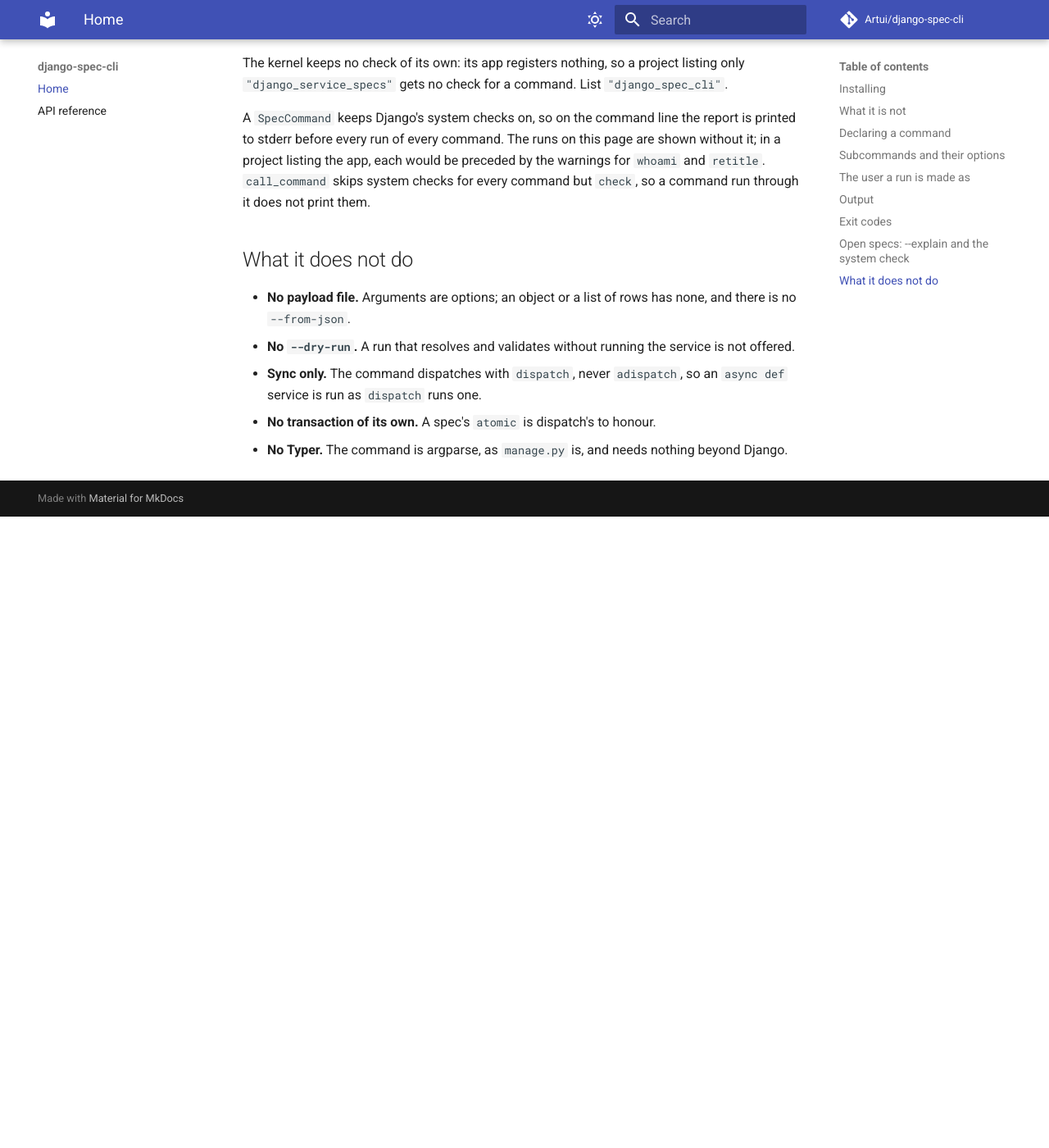
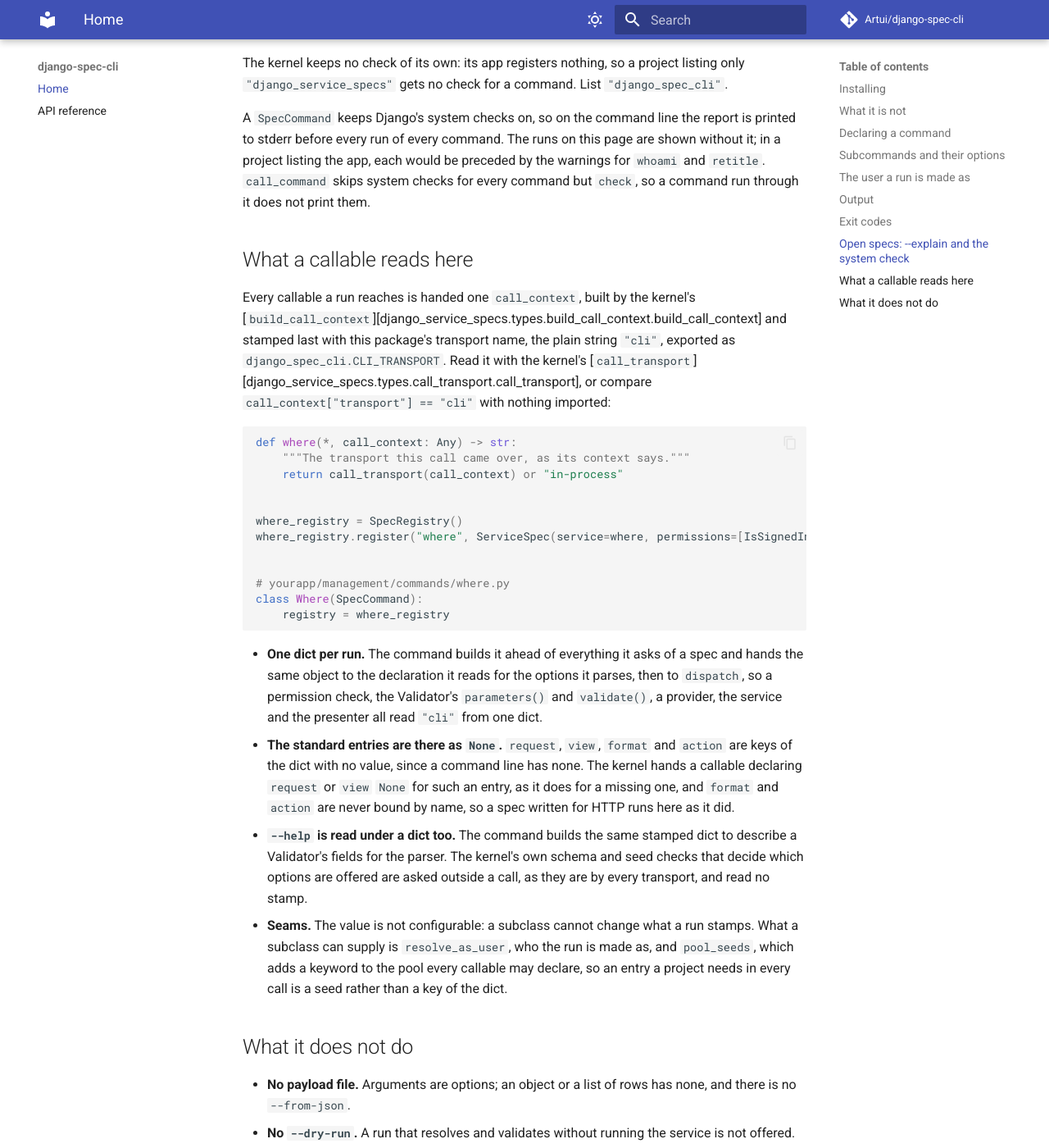
Before and after one commit to Artui/django-spec-cli, an MkDocs documentation site: the page built from docs/index.md, in a window 1280 px wide and 1400 px high, scrolled down 6870 px. Shown: the whole window at 82% size. Built offline with MkDocs 1.6.1 and Material for MkDocs 9.7.7, drawn with Linux system fonts in a browser that asks for light colours; comment, search, counter and statistics services are not loaded; before the commit the page ends 7500 px from its top, so only the background shows below that.

Commit message:
Stamp the cli transport on every context a run builds
A SpecCommand handed dispatch no call_context, so a callable reading the
transport key saw a missing one, which the kernel reads as an in-process
caller. The command now builds one dict through build_call_context, stamped
with the new CLI_TRANSPORT, ahead of the declaration it reads for its options
and hands the same dict to dispatch. The floor on django-service-specs rises
to 0.29.0, with the lock at 0.29.0.

Co-Authored-By: Claude Sonnet 5.5 <noreply@anthropic.com>

````diff
--- a/django_spec_cli/__init__.py
+++ b/django_spec_cli/__init__.py
@@ -11,11 +11,13 @@ from django_spec_cli.render.render_table import render_table
 from django_spec_cli.render.wants_table import wants_table
 from django_spec_cli.report.unguarded_message import unguarded_message
 from django_spec_cli.spec_command import SpecCommand
+from django_spec_cli.types.cli_transport import CLI_TRANSPORT
 from django_spec_cli.types.exit_code import ExitCode
 from django_spec_cli.version import __version__
 
 __all__ = [
     "__version__",
+    "CLI_TRANSPORT",
     "ExitCode",
     "ParameterDescriptor",
     "SpecCommand",
--- a/docs/examples/commands.py
+++ b/docs/examples/commands.py
@@ -1,5 +1,6 @@
-"""A registry served as a management command, a command that looks its user up by username, and
-a command serving a spec the kernel refuses as declared.
+"""A registry served as a management command, a command that looks its user up by username, a
+command whose service reads the transport it is called over, and a command serving a spec the
+kernel refuses as declared.
 
 ``tests/docs/test_commands_examples.py`` runs every command line
 ``docs/index.md`` shows through this module's ``Command``, from argv as
@@ -31,6 +32,7 @@ from django_service_specs import (
     ServiceSpec,
     SpecRegistry,
     Unrestricted,
+    call_transport,
 )
 
 from django_spec_cli import SpecCommand
@@ -166,3 +168,21 @@ class Drafts(SpecCommand):
 
 
 # --8<-- [end:refused]
+
+
+# --8<-- [start:transport]
+def where(*, call_context: Any) -> str:
+    """The transport this call came over, as its context says."""
+    return call_transport(call_context) or "in-process"
+
+
+where_registry = SpecRegistry()
+where_registry.register("where", ServiceSpec(service=where, permissions=[IsSignedIn()]))
+
+
+# yourapp/management/commands/where.py
+class Where(SpecCommand):
+    registry = where_registry
+
+
+# --8<-- [end:transport]
--- a/docs/index.md
+++ b/docs/index.md
@@ -296,6 +296,42 @@ preceded by the warnings for `whoami` and `retitle`. `call_command` skips
 system checks for every command but `check`, so a command run through it
 does not print them.
 
+## What a callable reads here
+
+Every callable a run reaches is handed one `call_context`, built by the
+kernel's
+[`build_call_context`][django_service_specs.types.build_call_context.build_call_context]
+and stamped last with this package's transport name, the plain string `"cli"`,
+exported as `django_spec_cli.CLI_TRANSPORT`. Read it with the kernel's
+[`call_transport`][django_service_specs.types.call_transport.call_transport],
+or compare `call_context["transport"] == "cli"` with nothing imported:
+
+```python
+--8<--
+docs/examples/commands.py:transport
+--8<--
+```
+
+- **One dict per run.** The command builds it ahead of everything it asks of
+  a spec and hands the same object to the declaration it reads for the
+  options it parses, then to `dispatch`, so a permission check, the
+  Validator's `parameters()` and `validate()`, a provider, the service and the
+  presenter all read `"cli"` from one dict.
+- **The standard entries are there as `None`.** `request`, `view`, `format`
+  and `action` are keys of the dict with no value, since a command line has
+  none. The kernel hands a callable declaring `request` or `view` `None` for
+  such an entry, as it does for a missing one, and `format` and `action` are
+  never bound by name, so a spec written for HTTP runs here as it did.
+- **`--help` is read under a dict too.** The command builds the same stamped
+  dict to describe a Validator's fields for the parser. The kernel's own
+  schema and seed checks that decide which options are offered are asked
+  outside a call, as they are by every transport, and read no stamp.
+- **Seams.** The value is not configurable: a subclass cannot change what a
+  run stamps. What a subclass can supply is `resolve_as_user`, who the run is
+  made as, and `pool_seeds`, which adds a keyword to the pool every callable
+  may declare, so an entry a project needs in every call is a seed rather
+  than a key of the dict.
+
 ## What it does not do
 
 - **No payload file.** Arguments are options; an object or a list of rows has
--- a/pyproject.toml
+++ b/pyproject.toml
@@ -48,8 +48,9 @@ dependencies = [
     # ``PermissionCheckDenied`` in ``REFUSALS``, which
     # ``tests/test_exit_code_for.py`` decides by name. Below 0.11.0 the kernel
     # also still shipped its own copy of the command and registered its own
-    # ``W001`` and ``W003``.
-    "django-service-specs>=0.25.0",
+    # ``W001`` and ``W003``. 0.29.0 adds ``build_call_context``, which the
+    # command builds the context it stamps ``cli`` on through.
+    "django-service-specs>=0.29.0",
 ]
 
 [project.urls]
````
Also changed, not shown: CHANGELOG.md (+18 -0 lines), CLAUDE.md (+1 -1 lines), docs/reference.md (+1 -0 lines), 6 other files.
